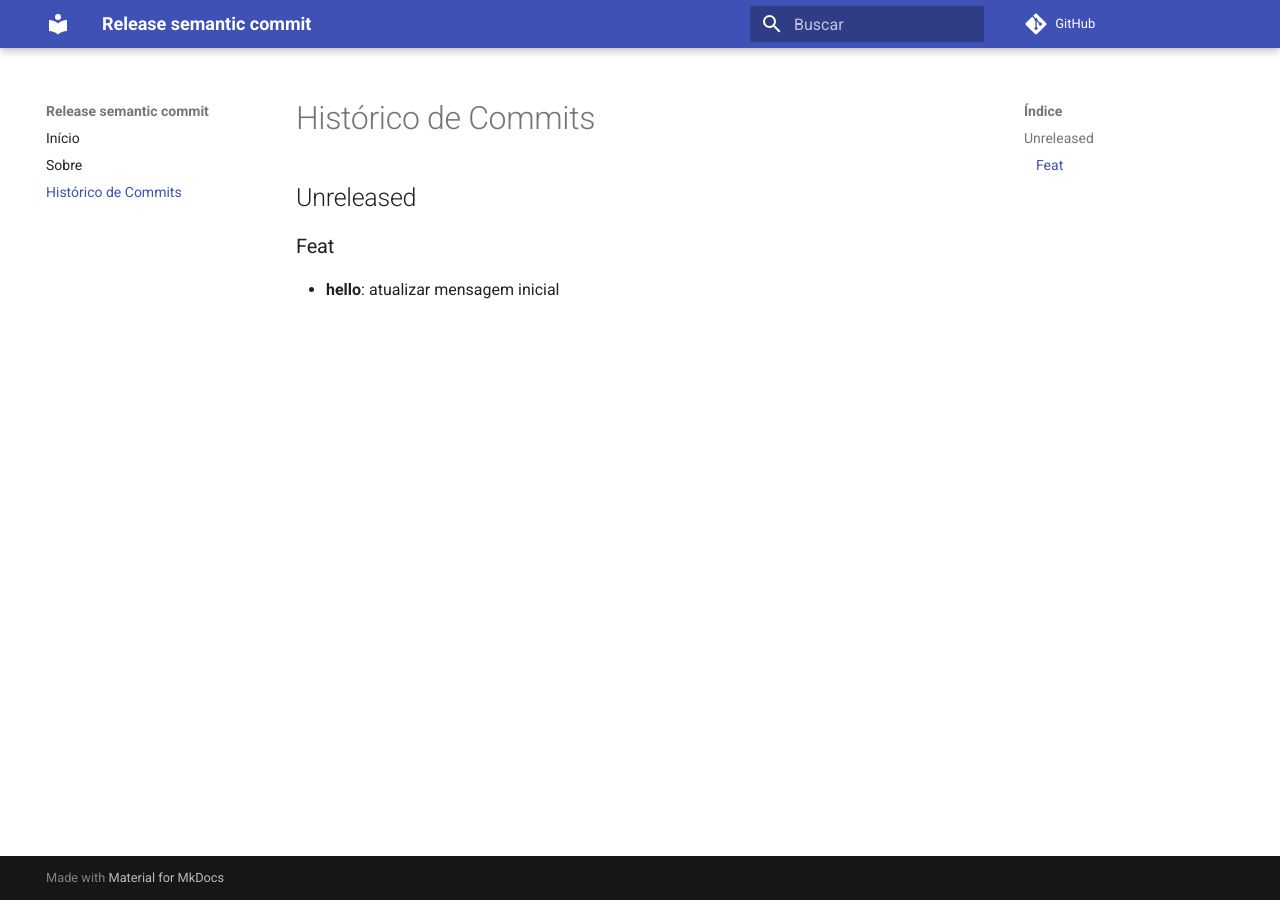
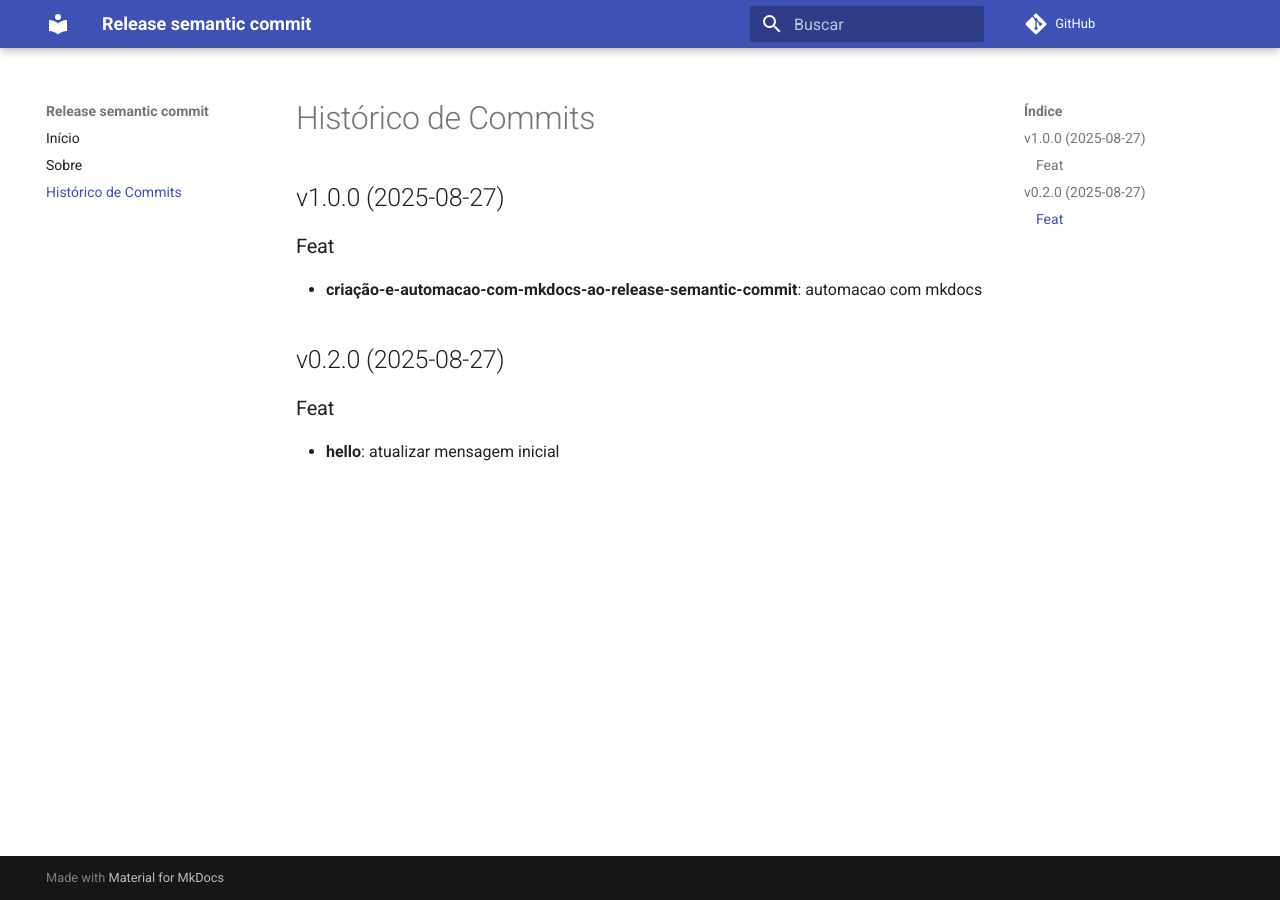
Before and after one commit to raunifabricio/release-semantic-commit, an MkDocs documentation site: the page built from docs/changelog.md, in a window 1280 px wide. Built offline with MkDocs 1.6.1 and Material for MkDocs 9.7.7, drawn with Linux system fonts in a browser that asks for light colours; comment, search, counter and statistics services are not loaded.

Commit message:
feat(exibindo-commit-no-mkdocs): visualizar commit no mkdocs

```diff
--- a/docs/changelog.md
+++ b/docs/changelog.md
@@ -1,4 +1,10 @@
-## Unreleased
+## v1.0.0 (2025-08-27)
+
+### Feat
+
+- **criação-e-automacao-com-mkdocs-ao-release-semantic-commit**: automacao com mkdocs
+
+## v0.2.0 (2025-08-27)
 
 ### Feat
 
```
Also changed, not shown: CHANGELOG.md (+7 -1 lines), site/changelog/index.html, site/search/search_index.json.
